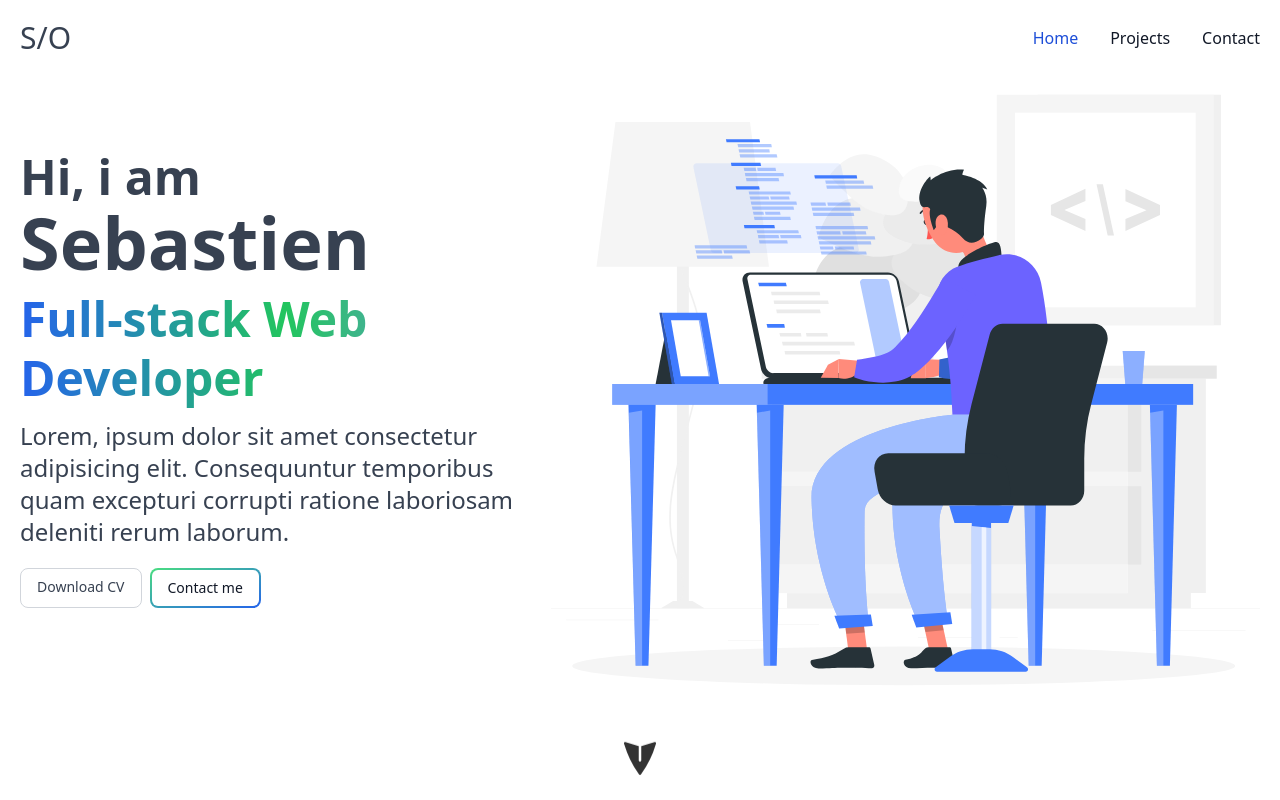
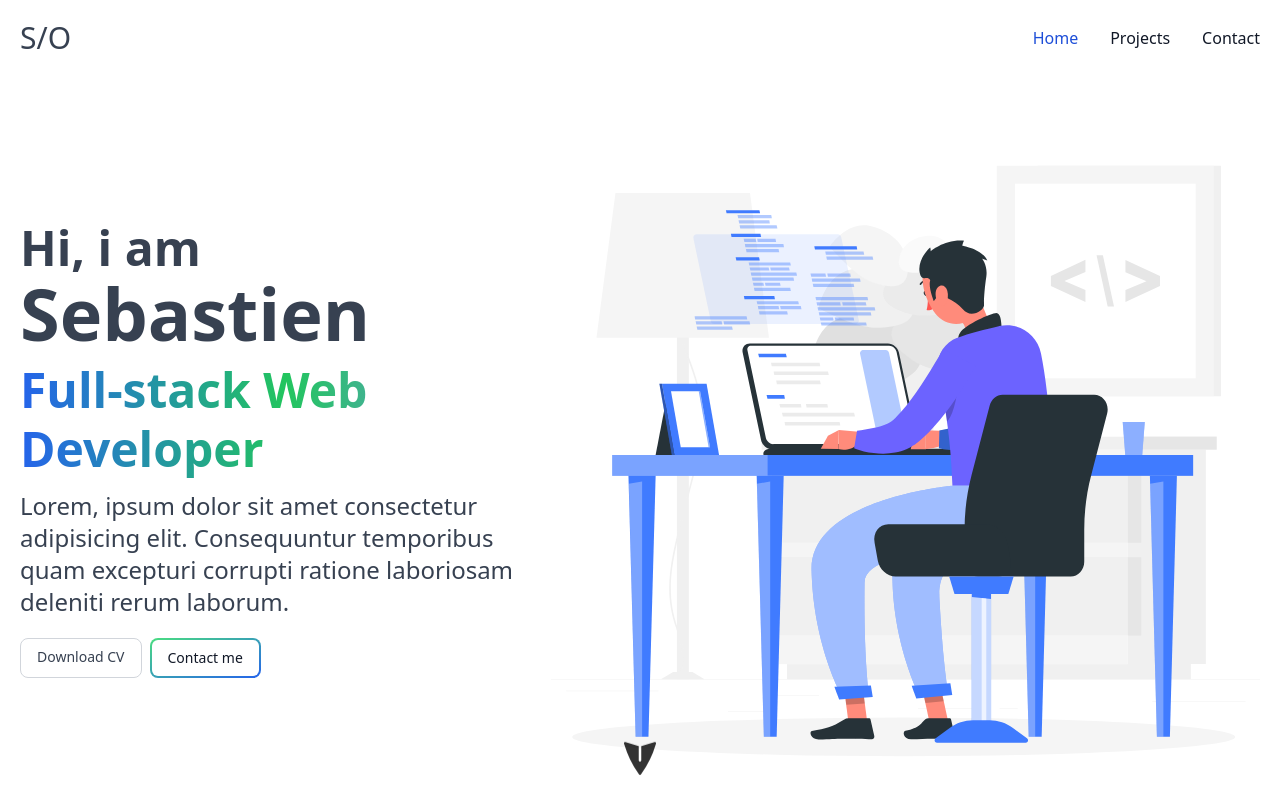
Before and after one commit to Kaoshix/portfolio-nextjs, a Next.js app: page / in a window 1280 px wide. Shown: the top 800 px of the page. Built offline with nearby package versions, Linux system fonts and the light colour scheme.

Commit message:
update marges

```diff
--- a/app/components/header.jsx
+++ b/app/components/header.jsx
@@ -3,7 +3,7 @@ import { NavigationBar } from './navigation-bar';
 
 export const Header = () => {
     return (
-        <header className='flex justify-between w-full pt-5'>
+        <header className='flex justify-between w-full pt-5 mb-10'>
             <NavigationBar />
         </header>
     )
--- a/app/page.tsx
+++ b/app/page.tsx
@@ -9,11 +9,11 @@ export default function Home() {
 
     <main className="max-w-screen-2xl m-auto overflow-hidden flex flex-col gap-5">
 
-      <div className="min-h-screen mx-5 flex flex-col mb-10" id="home-section">
+      <div className="min-h-screen mx-5 flex flex-col" id="home-section">
         <Header />
-        <div className="flex flex-col">
+        <div className="flex flex-col md:grow">
           <HeroBanner />
-          <div className="min-h-[50px] md:min-h-0">
+          <div className="min-h-[40px] md:min-h-0">
             <ArrowHomeButton />
           </div>
         </div>
```
